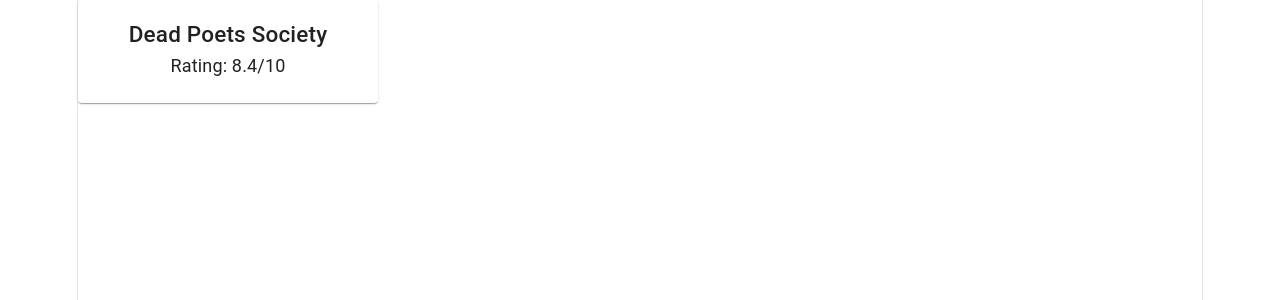
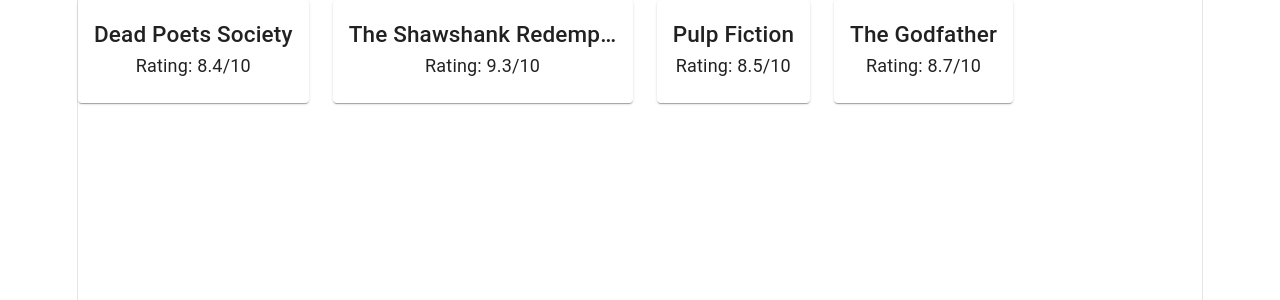
Before and after one commit to joao-domingos/tmdb-fullstack, a React (Vite) app: page / in a window 1280 px wide. Shown: the top 300 px of the page. Built offline with nearby package versions, Linux system fonts and the light colour scheme.

Commit message:
criando grid para mostrar todos os cards de filmes

```diff
--- a/src/App.jsx
+++ b/src/App.jsx
@@ -1,7 +1,14 @@
-import MovieCard from './components/MovieCard';
+import MovieGrid from './components/MovieGrid';
+
+const mockMovies = [
+  { id: 1, title: 'Dead Poets Society', vote_average: 8.4 },
+  { id: 2, title: 'The Shawshank Redemption', vote_average: 9.3 },
+  { id: 3, title: 'Pulp Fiction', vote_average: 8.5 },
+  { id: 4, title: 'The Godfather', vote_average: 8.7 },
+];
 
 function App() {
-  return <MovieCard />;
+  return <MovieGrid movies={mockMovies} />;
 }
 
 export default App;
--- /dev/null
+++ b/src/components/MovieGrid.jsx
@@ -0,0 +1,16 @@
+import { Grid } from '@mui/material';
+import MovieCard from './MovieCard';
+
+function MovieGrid({ movies }) {
+  return (
+    <Grid container spacing={3}>
+      {movies.map((movie) => (
+        <Grid item key={movie.id || movie.title} xs={12} sm={6} md={4} lg={3}>
+          <MovieCard movie={movie} />
+        </Grid>
+      ))}
+    </Grid>
+  );
+}
+
+export default MovieGrid;
```
